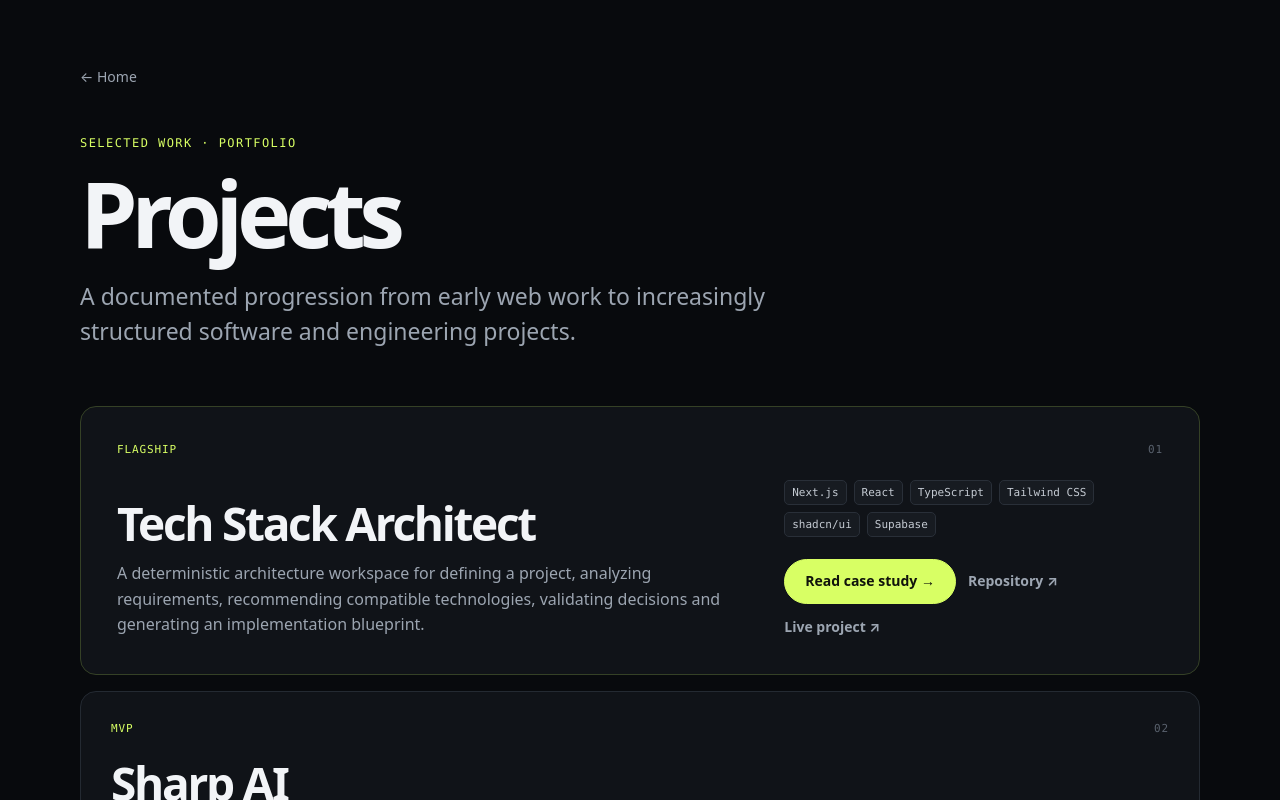
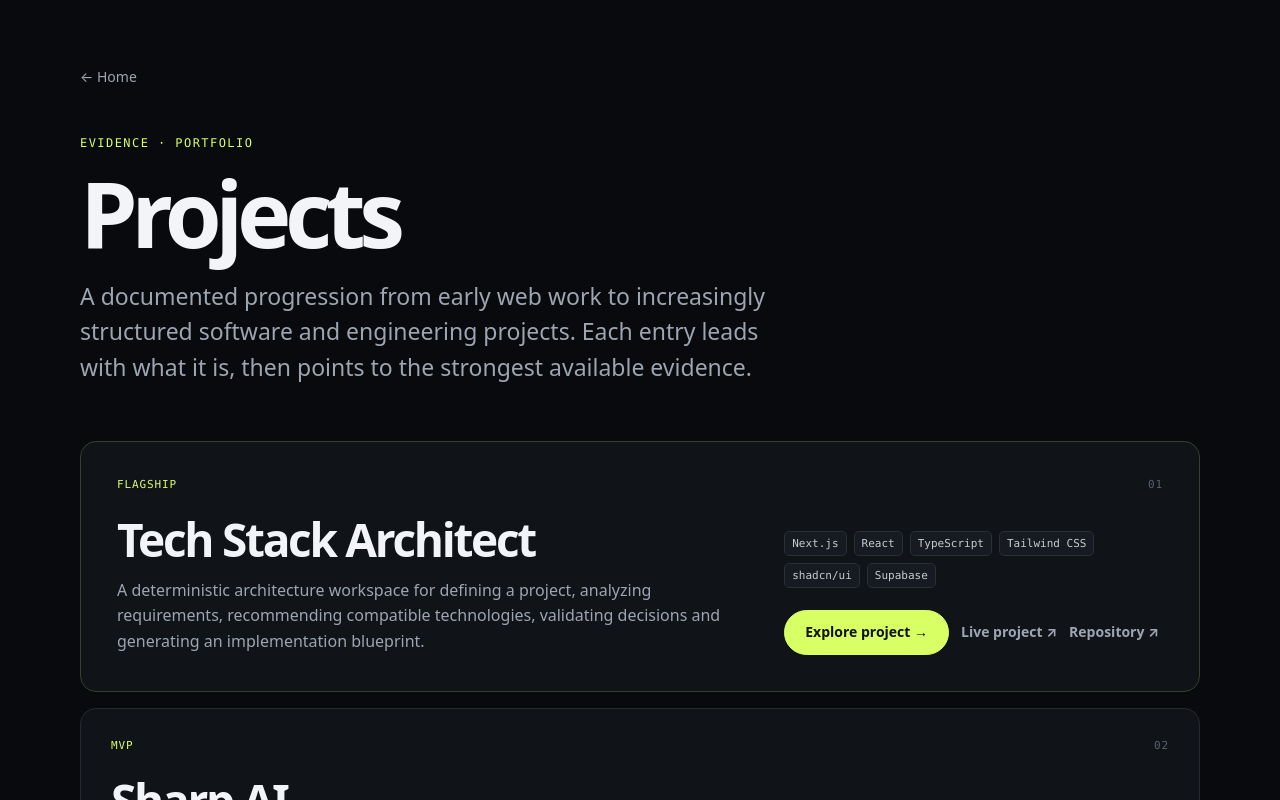
Before and after one commit to davidifeanyicelestine586-arch/David-Ifeanyi, a Next.js app: page /projects in a window 1280 px wide. Shown: the top 800 px of the page. Built offline with nearby package versions, Linux system fonts and the light colour scheme; no server answers.

Commit message:
Strengthen project action hierarchy

```diff
--- a/app/projects/page.tsx
+++ b/app/projects/page.tsx
@@ -15,17 +15,19 @@ export default function ProjectsPage() {
         <a className="back" href="/">← Home</a>
 
         <header>
-          <div className="eyebrow">Selected work · Portfolio</div>
+          <div className="eyebrow">Evidence · Portfolio</div>
           <h1>Projects</h1>
           <p className="page-lede">
-            A documented progression from early web work to increasingly structured
-            software and engineering projects.
+            A documented progression from early web work to increasingly structured software
+            and engineering projects. Each entry leads with what it is, then points to the
+            strongest available evidence.
           </p>
         </header>
 
         <div className="project-list">
           {projects.map((project, index) => {
             const featured = index === 0;
+            const primaryHref = project.caseStudy || project.live || project.repository;
 
             return (
               <article
@@ -44,17 +46,18 @@ export default function ProjectsPage() {
                   </div>
 
                   <div>
-                    <div className="tags">
+                    <div className="tags" aria-label={`${project.name} technologies`}>
                       {project.stack.map((tag) => (
                         <span className="tag" key={tag}>{tag}</span>
                       ))}
                     </div>
 
-                    <div className="actions">
-                      {project.caseStudy && (
+                    <div className="actions project-page-actions">
+                      {primaryHref && (
+                        project.caseStudy ? (
                           <RadialRevealButton
-                          label="Read case study →"
-                          link={project.caseStudy}
+                            label="Explore project →"
+                            link={primaryHref}
                             newTab={false}
                             rounded={100}
                             padding="13px 20px"
@@ -65,23 +68,28 @@ export default function ProjectsPage() {
                               hoverFill: "#008E8E",
                               hoverTextColor: "#ffffff",
                             }}
-                          border={{
-                            borderWidth: 1,
-                            borderStyle: "solid",
-                            borderColor: "#d8ff64",
-                          }}
+                            border={{ borderWidth: 1, borderStyle: "solid", borderColor: "#d8ff64" }}
                           />
+                        ) : project.live ? (
+                          <a className="button button-project-primary" href={primaryHref} target="_blank" rel="noreferrer">
+                            View live project ↗
+                          </a>
+                        ) : (
+                          <a className="button button-project-primary" href={primaryHref} target="_blank" rel="noreferrer">
+                            Explore repository ↗
+                          </a>
+                        )
                       )}
 
-                      {project.repository && (
-                        <a className="text-link" href={project.repository} target="_blank" rel="noreferrer">
-                          Repository ↗
+                      {project.live && project.live !== primaryHref && (
+                        <a className="text-link" href={project.live} target="_blank" rel="noreferrer">
+                          Live project ↗
                         </a>
                       )}
 
-                      {project.live && (
-                        <a className="text-link" href={project.live} target="_blank" rel="noreferrer">
-                          Live project ↗
+                      {project.repository && project.repository !== primaryHref && (
+                        <a className="text-link" href={project.repository} target="_blank" rel="noreferrer">
+                          Repository ↗
                         </a>
                       )}
                     </div>
```
Lines whose indentation alone changed are shown as unchanged.
